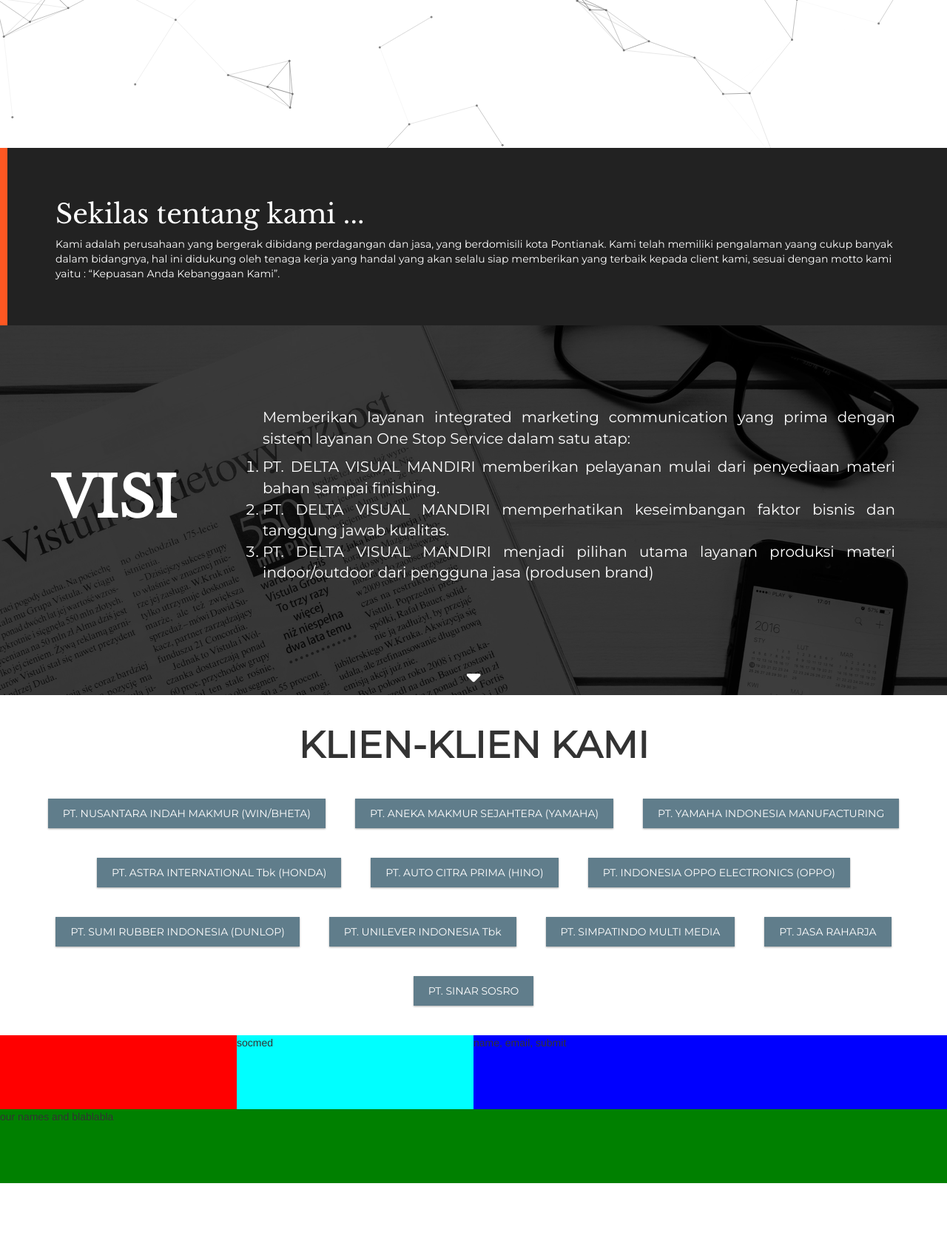
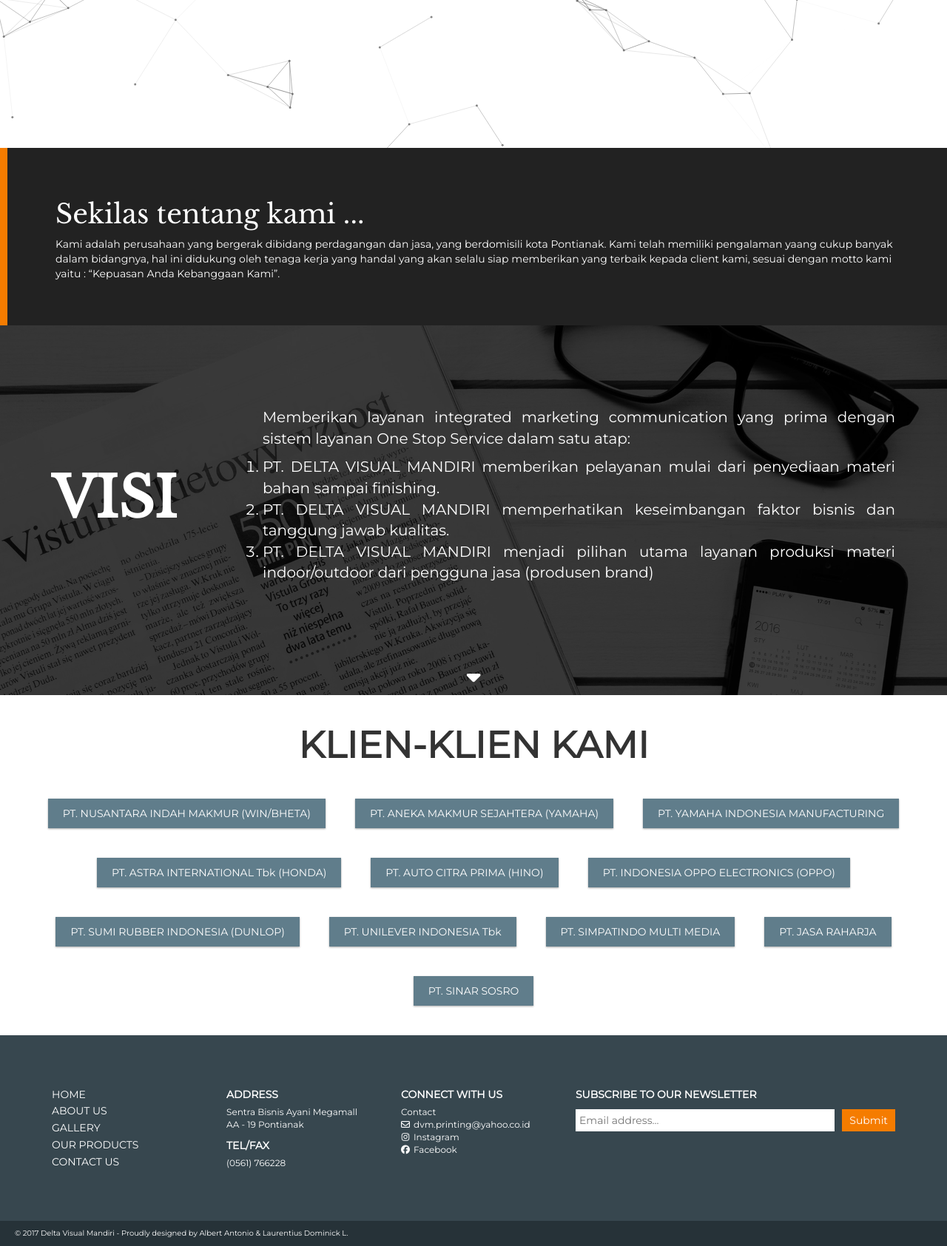
Before and after one commit to assasinz88/Delta-Visual-Mandiri, a PHP site: page /about.html in a window 1280 px wide. Shown: the part 600-2285 px from the top of the page at 74% size. Before the commit the page ends 2200 px from the top, so only its background shows below. Run offline with PHP 8.4, Linux system fonts and the light colour scheme; some libraries are stand-ins or nearby versions.

Commit message:
other updates to about page

```diff
--- a/about.css
+++ b/about.css
@@ -4,7 +4,7 @@ h1 *,
     font-family: 'Libre Baskerville', serif;
 }
 
-p {
+* {
     font-family: 'Montserrat', serif;
 }
 
@@ -35,7 +35,7 @@ p {
     color: white;
     background: #222;
     box-sizing: border-box;
-    border-left: solid 10px #FF5722;
+    border-left: solid 10px #F57C00;
 }
 
 #vis-mis {
--- a/about.html
+++ b/about.html
@@ -102,54 +102,61 @@
 
         </div>
     </div>
-    <style>
-        .footer {
-            width: 100%;
-            display: grid;
-            grid-template-columns: 1fr 1fr 2fr;
-            grid-template-rows: 1fr 1fr;
-            grid-template-areas:
-            "nav connect form"
-            "copyright copyright copyright";
-        }
-
-        .footer-content {
-            height: 100px;
-        }
-
-        .footer-nav {
-            background: red;
-            grid-area: nav;
-        }
-
-        .footer-form {
-            background: blue;
-            grid-area: form;
-        }
-
-        .footer-connect {
-            background: cyan;
-            grid-area: connect;
-        }
-
-        .footer-copyright {
-            background: green;
-            grid-area: copyright;
-        }
-    </style>
+    <link rel="stylesheet" type="text/css" href="footer.css">
     <div class="footer">
-        <div class="footer-content footer-nav">
-        <ul style="list-style: none">
-            <li><a></a></li>
-            <li><a></a></li>
-            <li><a></a></li>
-            <li><a></a></li>
-            <li><a></a></li>
-        </ul>
+        <div class="footer-top container-fluid">
+            <div class="footer-nav">
+                <ul style="list-style: none; display: flex; flex-direction: column; justify-content: space-between; height: 100%">
+                    <li><a>HOME</a></li>
+                    <li><a>ABOUT US</a></li>
+                    <li><a>GALLERY</a></li>
+                    <li><a>OUR PRODUCTS</a></li>
+                    <li><a>CONTACT US</a></li>
+                </ul>
+            </div>
+            <div class="footer-details">
+                <p style="font-weight: bold; margin-bottom: 5px">ADDRESS</p>
+                <p style="margin: 0; margin-bottom: 10px; font-size: 12px">
+                    Sentra Bisnis Ayani Megamall AA - 19 Pontianak
+                </p>
+                <p style="font-weight: bold; margin-bottom: 5px">TEL/FAX</p>
+                <p style="margin: 0; font-size: 12px">
+                    (0561) 766228
+                </p>
+            </div>
+            <div class="footer-connect">
+                <p style="font-weight: bold; margin-bottom: 5px">CONNECT WITH US</p>
+                <table style="font-size: 12px">
+                    <tr>
+                        <td colspan="2"><a>Contact</a></td>
+                    </tr>
+                    <tr>
+                        <td><i class="fa fa-envelope-o"></i></td>
+                        <td><a href="">dvm.printing@yahoo.co.id</a></td>
+                    </tr>
+                    <tr>
+                        <td><i class="fa fa-instagram"></i></td>
+                        <td><a href="">Instagram</a></td>
+                    </tr>
+                    <tr>
+                        <td><i class="fa fa-facebook-official"></i></td>
+                        <td><a href="">Facebook</a></td>
+                    </tr>
+                </table>
+            </div>
+            <div class="footer-form">
+                <p style="font-weight: bold">SUBSCRIBE TO OUR NEWSLETTER</p>
+                <form style="display: flex">
+                    <input type="text" name="email" placeholder="Email address..." style="flex: 1; margin-right: 10px; border: none">
+                    <input type="submit" style="padding: 5px 10px; background: #F57C00; border: none;">
+                </form>
+            </div>
         </div>
-        <div class="footer-content footer-connect">socmed</div>
-        <div class="footer-content footer-form">name, email, submit</div>
-        <div class="footer-content footer-copyright">our names and blablabla</div>
+        <div class="footer-copyright">
+            <p class="container" style="margin:0; padding:0">
+                &copy; 2017 Delta Visual Mandiri - Proudly designed by <a>Albert Antonio</a> &amp; <a>Laurentius Dominick L.</a>
+            </p>
+        </div>
     </div>
 </body>
 
--- /dev/null
+++ b/footer.css
@@ -0,0 +1,73 @@
+.footer {
+    width: 100%;
+    color: white;
+    background: #37474F;
+}
+
+.footer-top {
+    /* width: 100%; */
+    display: grid;
+    grid-template-columns: 1fr 1fr 1fr 2fr;
+    /* grid-template-rows: 1fr; */
+    grid-template-areas: "nav details connect form";
+    padding: 50px;
+}
+
+.footer-top>div {
+    margin: 20px;
+}
+
+.footer-nav {
+    grid-area: nav;
+}
+
+.footer-form {
+    grid-area: form;
+}
+
+.footer-form form {
+    display: flex;
+}
+
+.footer-form form input {
+    padding: 5px;
+}
+
+.footer-connect {
+    grid-area: connect;
+}
+
+.footer-connect tr:nth-child(n+2) td:first-child {
+    text-align: center;
+    padding-right: 5px;
+}
+
+.footer-details {
+    grid-area: details;
+    /* display: flex; */
+    /* align-items: center; */
+}
+
+.footer-copyright {
+    background: #263238;
+    color: white;
+    font-size: 10px;
+    padding: 10px 20px;
+    display: flex;
+    justify-content: space-between;
+}
+
+.footer-nav ul {
+    list-style: none;
+    padding: 0;
+    margin: 0;
+}
+
+.footer a {
+    color: white;
+    cursor: pointer;
+}
+
+.footer-nav a {
+    text-decoration: none;
+}
```
Also changed, not shown: 1 other file.
